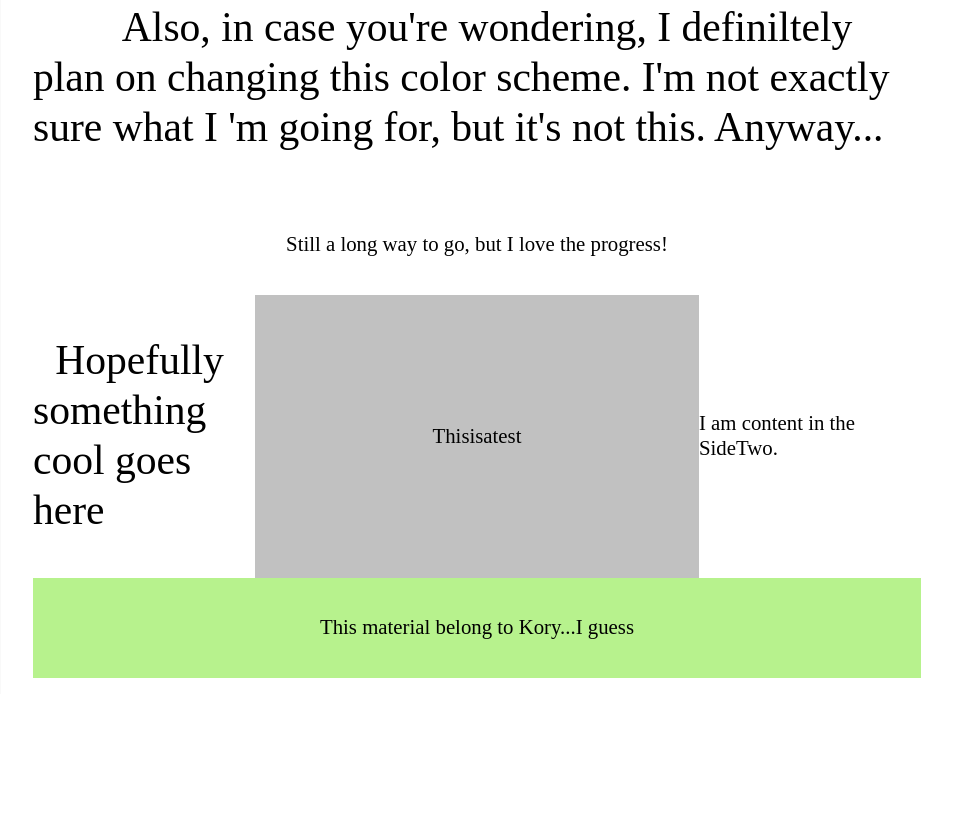
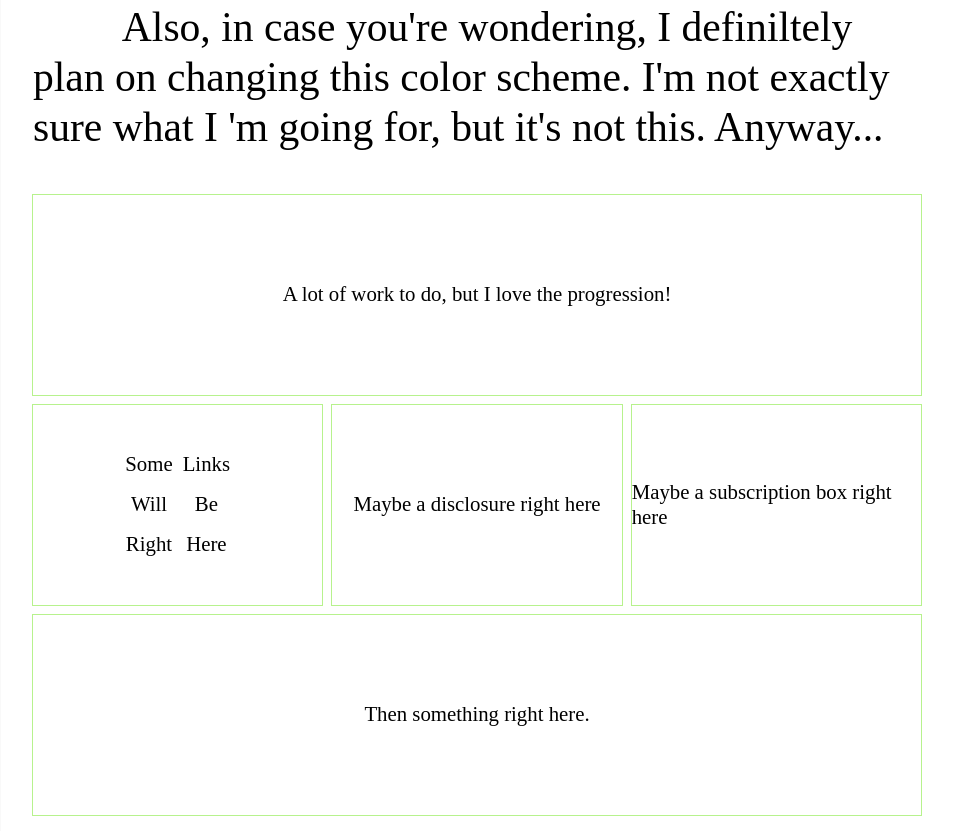
Before and after one commit to koryhamane/first-blog, a plain HTML site: page index.html in a window 1280 px wide. Shown: the part 5064-5895 px from the top of the page, without its empty margins (163-1116 px from the left). Before the commit the page ends 5758 px from the top, so only its background shows below. Drawn offline with Linux system fonts and the light colour scheme; a script that the page names is missing.

Commit message:
Add files via upload

```diff
--- a/css/day 1 blog.css
+++ b/css/day 1 blog.css
@@ -2,6 +2,28 @@
 	box-sizing: border-box;
 }
 
+.MenuWrap {
+	background-color: rgb(183, 242, 141);
+	font-family: 'Oswald', sans-serif;
+	font-size: 50%;
+	min-height: 2.75rem;
+	display: flex;
+	align-items: center;
+	padding: 0 1rem;
+	}
+.ListItem,
+.LastItem {
+	color: #000000;
+	text-decoration: none;
+}
+.ListItem {
+	margin-right: 1rem;
+}
+.LastItem {
+	margin-left: auto;
+}
+
+@media screen and (min-width: 380px) {
 	.MenuWrap {
 		background-color: rgb(183, 242, 141);
 		font-family: 'Oswald', sans-serif;
@@ -22,6 +44,8 @@
 	.LastItem {
 		margin-left: auto;
 	}
+}
+
 
 body {
 	padding: 1rem 0.5rem;
@@ -180,56 +204,102 @@ body {
 	}
 }
 
-.Footer {
-    background-color: indigo;
-    display: flex;
-    flex-direction: column;
+.container {
+	font-size: 100%;
+	display: grid;
+	gap:;
+	background-color: rgb(255, 255, 255);
+	grid-template-columns: repeat(2, 1fr);
+	grid-template-rows: 200px;
+	grid-auto-rows: 200px;
 }
-.FlexItem {
-    display: flex;
+[class^='grid-item'] {
+	outline: 1px rgb(183, 242, 141) solid;
+	display: grid;
+	background-color: rgb(255, 255, 255);
 	align-items: center;
-    min-height: 6.25rem;
-    padding: 0rem;
 	justify-content: center;
 }
-.FlexHeader {
-    background-color: rgb(255, 255, 255);
-}
-.FlexContent {
-    background-color: rgb(193, 193, 193);
+
+.FirstFooterText {
+	text-align: center;
 }
 
-.FlexSideOne {
-    background-color: #ffffff;
-}
-.FlexSideTwo {
-    background-color: #ffffff;
-}
-.FlexFooter {
-    background-color: rgb(183, 242, 141);
+.grid-item1 {
+	grid-column: 1/-1;
 	}
 
-@media (min-width: 30rem) {
-    .Footer {
-        flex-flow: row wrap;
+.grid-item2 {
+	grid-column: 1/2;
 	}
-    .FlexHeader {
-        width: 100%;
+
+.grid-item3 {
+	grid-column: 2/3;
 	}
-    .FlexContent {
-        flex: 1 0 auto;
-        order: 3;
+
+.grid-item4 {
+	grid-column: 1/2;
 	}
-    .FlexSideOne {
-        width: 25%;
-        order: 2;
+.grid-item5 {
+	grid-column: 2/3
 	}
-    .FlexSideTwo {
-        width: 25%;
-        order: 4;
+
+
+@media screen and (min-width: 601px){
+	.container {
+		font-size: 100%;
+		display: grid;
+		gap:10px;
+		background-color: rgb(255, 255, 255);
+		grid-template-columns: repeat(3, 1fr);
+		grid-template-rows: 200px;
+		grid-auto-rows: 200px;
 	}
-    .FlexFooter {
-        width: 100%;
-        order: 5
+	[class^='grid-item'] {
+		outline: 1px rgb(183, 242, 141) solid;
+		display: grid;
+		background-color: rgb(255, 255, 255);
+		align-items: center;
+		justify-content: center;
+	}
+
+	.FirstFooterText {
+		text-align: center;
+	}
+
+	.grid-item1 {
+		grid-column: 1/-1;
+		}
+
+	.grid-item2 {
+		grid-column: 1/1.5;
+		}
+
+	.grid-item3 {
+		grid-column: 2/3;
+		}
+
+	.grid-item4 {
+		grid-column: 3/4;
+		}
+	.grid-item5 {
+		grid-column: 1/-1
 		}
 	}
+
+	.subcontainer {
+		font-size: 100%;
+		display: grid;
+		gap:10px;
+		background-color: rgb(255, 255, 255);
+		grid-template-columns: repeat(2, 1fr);
+		grid-template-rows: 30px;
+		grid-auto-rows: 30px;
+	}
+	[class^='subgrid-item'] {
+		outline: 1px rgb(255, 255, 255) dashed;
+		display: grid;
+		background-color: rgb(255, 255, 255);
+		align-items: center;
+		justify-content: center;
+	}
--- a/index.html
+++ b/index.html
@@ -94,18 +94,24 @@
             </p>
         </div>
         <div class="Footer">
-            <div class="FlexItem FlexHeader">Still a long way to go, but I love the progress!</div>
-            <div class="FlexItem FlexSideOne">
-                <p>Hopefully something cool goes here</p>
+            <div class="container">
+                <div class="grid-item1">
+                    <div class="FirstFooterText" >A lot of work to do, but I love the progression!
+                    </div>
+                </div>
+                <div class="grid-item2">
+                    <div class="subcontainer">
+                        <div class="subgrid-item1">Some</div>
+                        <div class="subgrid-item2">Links</div>
+                        <div class="subgrid-item3">Will</div>
+                        <div class="subgrid-item4">Be</div>
+                        <div class="subgrid-item5">Right</div>
+                        <div class="subgrid-item5">Here</div>
+                    </div>
+                </div>
+                <div class="grid-item3">Maybe a disclosure right here</div>
+                <div class="grid-item4">Maybe a subscription box right here</div>
+                <div class="grid-item5">Then something right here.</div>
             </div>
-            <div class="FlexItem FlexContent">
-                <a>This</a>
-                <a>is</a>
-                <a>a</a>
-                <a>test</a>
-            </div>
-            <div class="FlexItem FlexSideTwo">I am content in the SideTwo.
-            </div>
-            <div class="FlexItem FlexFooter">This material belong to Kory...I guess</div>
     </body>
 </html>
```
Lines whose indentation alone changed are shown as unchanged.
